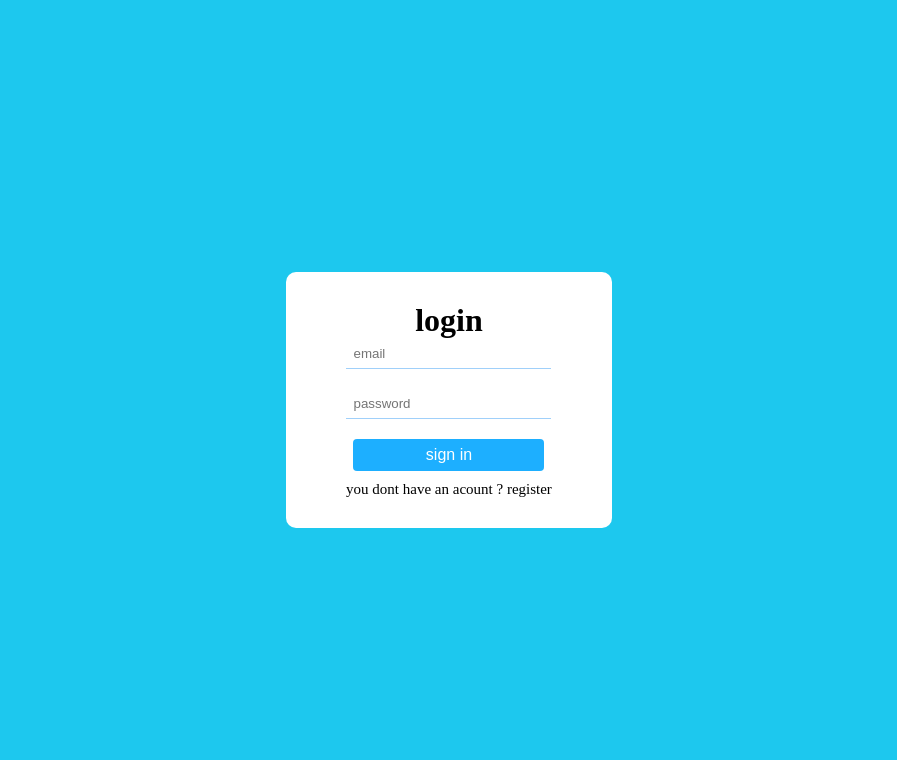
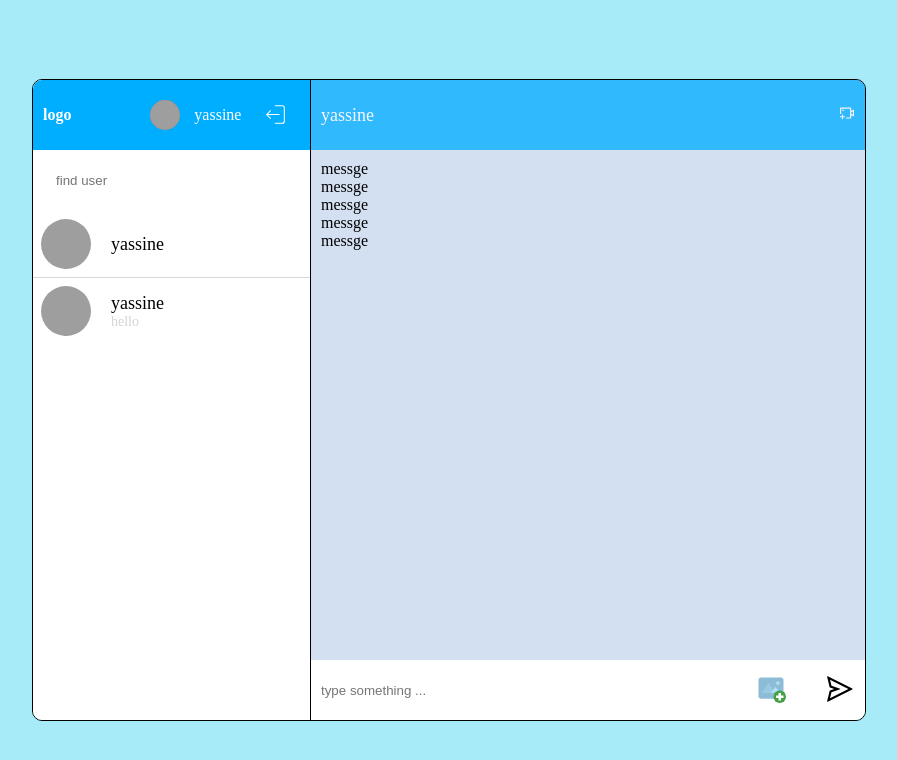
Before and after one commit to RadimYassin/chatApp, a React (Vite) app: page / in a window 1280 px wide. Shown: the top 760 px of the page, without its empty margins (191-1088 px from the left). Built offline with nearby package versions, Linux system fonts and the light colour scheme; grey boxes are pictures that could not be loaded.

Commit message:
some changes

```diff
--- a/src/App.jsx
+++ b/src/App.jsx
@@ -1,10 +1,10 @@
 import React from 'react';
 import Login from './pages/Login';
-import Register from './pages/Register';
+import Home from './pages/Home';
 
 function App() {
   return (<div className='App'>
-    <Login/>
+    <Home/>
   </div>)
 }
 
--- a/src/components/Chat.jsx
+++ b/src/components/Chat.jsx
@@ -1,9 +1,19 @@
 import React from 'react'
-
+import {AiOutlineVideoCameraAdd} from "react-icons/ai"
+import Input from './Input'
+import Mesages from './Mesages'
 const Chat = () => {
   return (
-    <div>
+    <div className='Chat'>
+          <div className="chta-info">
+            <span>yassine</span>
+            <div className="chaticons">
+                 <AiOutlineVideoCameraAdd/>
+            </div>
 
+          </div>
+            <Mesages/>
+            <Input/>
     </div>
   )
 }
--- a/src/components/Chats.jsx
+++ b/src/components/Chats.jsx
@@ -2,9 +2,15 @@ import React from 'react'
 
 const Chats = () => {
   return (
-    <div>
-
-    </div>
+   <div className="chats">
+     <div className="user-chat">
+    <img src="https://images.pexels.com/photos/11201518/pexels-photo-11201518.jpeg?auto=compress&cs=tinysrgb&w=1260&h=750&dpr=1" alt="" />
+      <div className="user-info">
+          <span>yassine</span>
+          <p>hello</p>
+      </div>
+      </div>
+   </div>
   )
 }
 
--- a/src/components/Input.jsx
+++ b/src/components/Input.jsx
@@ -1,9 +1,19 @@
 import React from 'react'
-
+import {FcAddImage} from "react-icons/fc"
+import {AiOutlineSend} from "react-icons/ai"
 const Input = () => {
   return (
-    <div>
-
+    <div className='input'>
+      <input type="text" placeholder='type something ...' />
+      <div className="send">
+        <input style={{display:"none"}} type="file" id='file'  />
+        <label htmlFor="file">
+          <FcAddImage/>
+        </label>
+        <button>
+          <AiOutlineSend/>
+        </button>
+      </div>
     </div>
   )
 }
--- a/src/components/Mesages.jsx
+++ b/src/components/Mesages.jsx
@@ -1,9 +1,14 @@
 import React from 'react'
+import Messege from './Messege'
 
 const Mesages = () => {
   return (
-    <div>
-
+    <div className='messges'>
+           <Messege/>
+           <Messege/>
+           <Messege/>
+           <Messege/>
+           <Messege/>
     </div>
   )
 }
--- /dev/null
+++ b/src/components/Messege.jsx
@@ -0,0 +1,9 @@
+import React from 'react'
+
+export default function Messege() {
+  return (
+    <div>
+        messge
+    </div>
+  )
+}
--- a/src/components/Navbar.jsx
+++ b/src/components/Navbar.jsx
@@ -1,7 +1,16 @@
 import React from 'react'
+import {CiLogout} from "react-icons/ci"
 
 export default function Navbar() {
   return (
-    <div>Navbar</div>
+    <div className='navbar'>
+      <span className='logo'>logo</span>
+      <div className="user">
+        <img src="https://images.pexels.com/photos/11201518/pexels-photo-11201518.jpeg?auto=compress&cs=tinysrgb&w=1260&h=750&dpr=1" alt="" />
+        <span>yassine</span>
+        <button><CiLogout/></button>
+      </div>
+
+    </div>
   )
 }
--- a/src/components/Search.jsx
+++ b/src/components/Search.jsx
@@ -0,0 +1,19 @@
+import React from 'react'
+
+function Search() {
+  return (
+    <div className='search'>
+      <div className="search-form">
+        <input type="text" placeholder='find user' />
+      </div>
+      <div className="user-chat">
+      <img src="https://images.pexels.com/photos/11201518/pexels-photo-11201518.jpeg?auto=compress&cs=tinysrgb&w=1260&h=750&dpr=1" alt="" />
+        <div className="user-info">
+            <span>yassine</span>
+        </div>
+      </div>
+    </div>
+  )
+}
+
+export default Search
--- a/src/components/Sidebar.jsx
+++ b/src/components/Sidebar.jsx
@@ -1,9 +1,13 @@
 import React from 'react'
-
+import Navbar from './Navbar'
+import Search from './Search'
+import Chats from '../components/Chats'
 const Sidebar = () => {
   return (
-    <div>
-
+    <div className='Sidebar'>
+      <Navbar/>
+      <Search/>
+      <Chats/>
     </div>
   )
 }
--- a/src/pages/Home.jsx
+++ b/src/pages/Home.jsx
@@ -1,7 +1,15 @@
 import React from 'react'
+import Sidebar from '../components/Sidebar'
+import Chat from '../components/Chat'
 
 export default function Home() {
   return (
-    <div>Home</div>
+    <div className='home'>
+            <div className="home-container">
+              <Sidebar/>
+              <Chat/>
+
+            </div>
+    </div>
   )
 }
```
